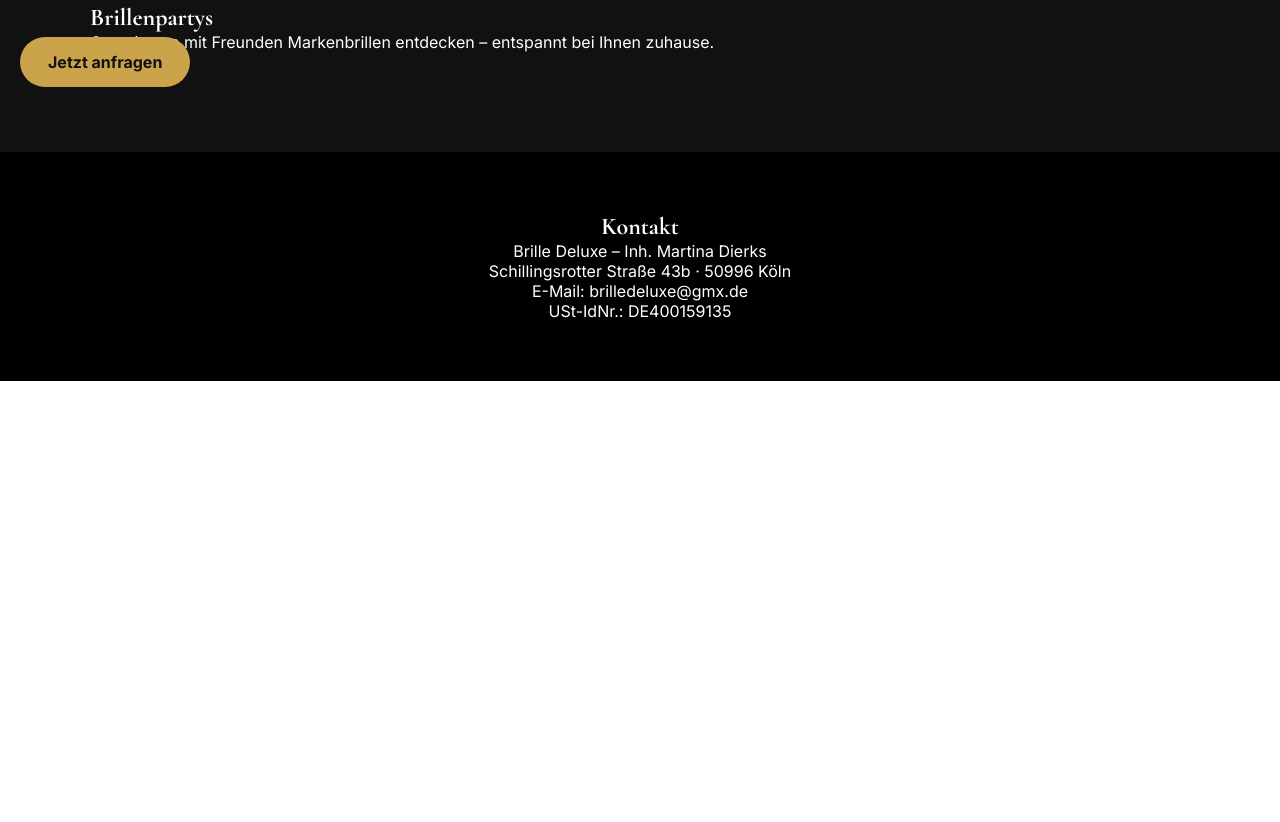
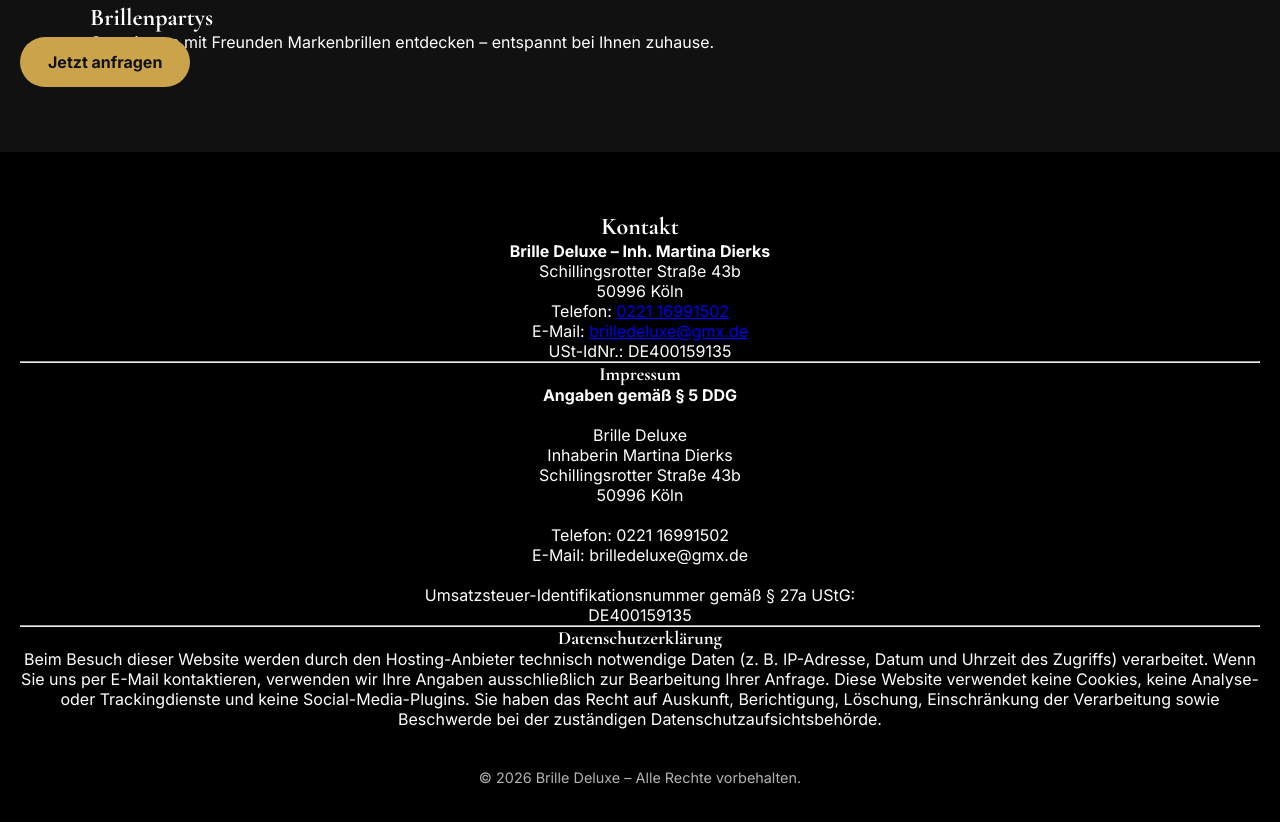
Before and after one commit to MoGDi77/brilledeluxe, a plain HTML site: page index.html in a window 1280 px wide. Shown: the part 1883-2705 px from the top of the page. Before the commit the page ends 2264 px from the top, so only its background shows below. Drawn offline with nearby package versions, Linux system fonts and the light colour scheme.

Commit message:
Update index.html

```diff
--- a/index.html
+++ b/index.html
@@ -70,11 +70,72 @@
 </section>
 
 <footer id="kontakt">
+
 <h2>Kontakt</h2>
-<p>Brille Deluxe – Inh. Martina Dierks<br>
-Schillingsrotter Straße 43b · 50996 Köln</p>
-<p>E-Mail: brilledeluxe@gmx.de</p>
-<p>USt-IdNr.: DE400159135</p>
+
+<p>
+<strong>Brille Deluxe – Inh. Martina Dierks</strong><br>
+Schillingsrotter Straße 43b<br>
+50996 Köln
+</p>
+
+<p>
+Telefon:
+<a href="tel:+4922116991502">0221 16991502</a><br>
+E-Mail:
+<a href="mailto:brilledeluxe@gmx.de">brilledeluxe@gmx.de</a>
+</p>
+
+<p>
+USt-IdNr.: DE400159135
+</p>
+
+<hr>
+
+<h3>Impressum</h3>
+
+<p>
+
+<strong>Angaben gemäß § 5 DDG</strong><br><br>
+
+Brille Deluxe<br>
+Inhaberin Martina Dierks<br>
+Schillingsrotter Straße 43b<br>
+50996 Köln<br><br>
+
+Telefon:
+0221 16991502<br>
+
+E-Mail:
+brilledeluxe@gmx.de<br><br>
+
+Umsatzsteuer-Identifikationsnummer gemäß § 27a UStG:<br>
+DE400159135
+
+</p>
+
+<hr>
+
+<h3>Datenschutzerklärung</h3>
+
+<p>
+
+Beim Besuch dieser Website werden durch den Hosting-Anbieter technisch notwendige Daten (z. B. IP-Adresse, Datum und Uhrzeit des Zugriffs) verarbeitet.
+
+Wenn Sie uns per E-Mail kontaktieren, verwenden wir Ihre Angaben ausschließlich zur Bearbeitung Ihrer Anfrage.
+
+Diese Website verwendet keine Cookies, keine Analyse- oder Trackingdienste und keine Social-Media-Plugins.
+
+Sie haben das Recht auf Auskunft, Berichtigung, Löschung, Einschränkung der Verarbeitung sowie Beschwerde bei der zuständigen Datenschutzaufsichtsbehörde.
+
+</p>
+
+<p style="margin-top:40px;font-size:.9rem;opacity:.7;">
+
+© 2026 Brille Deluxe – Alle Rechte vorbehalten.
+
+</p>
+
 </footer>
 
 <script src="script.js"></script>
```
